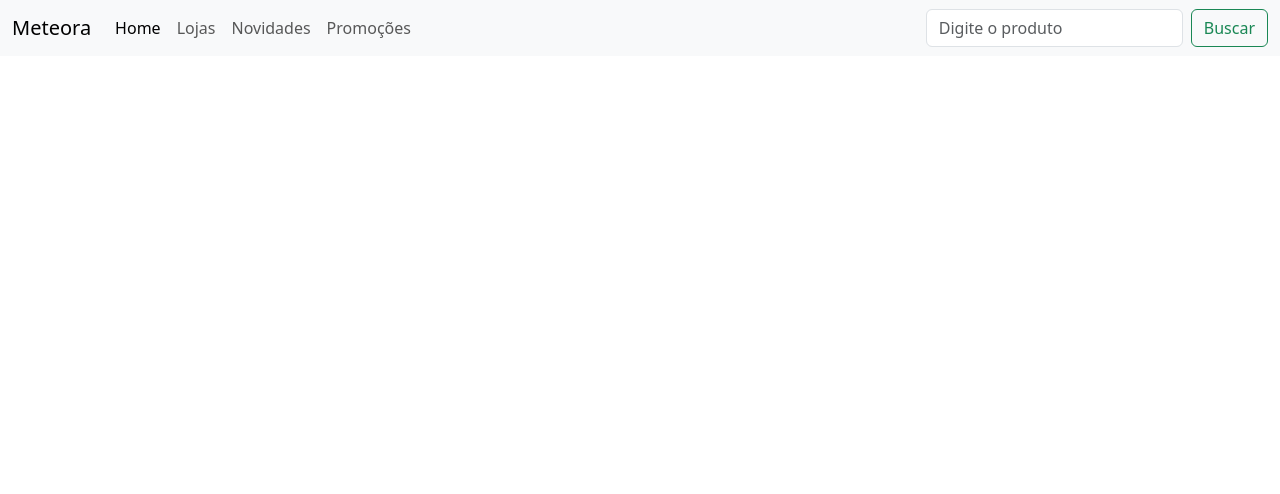
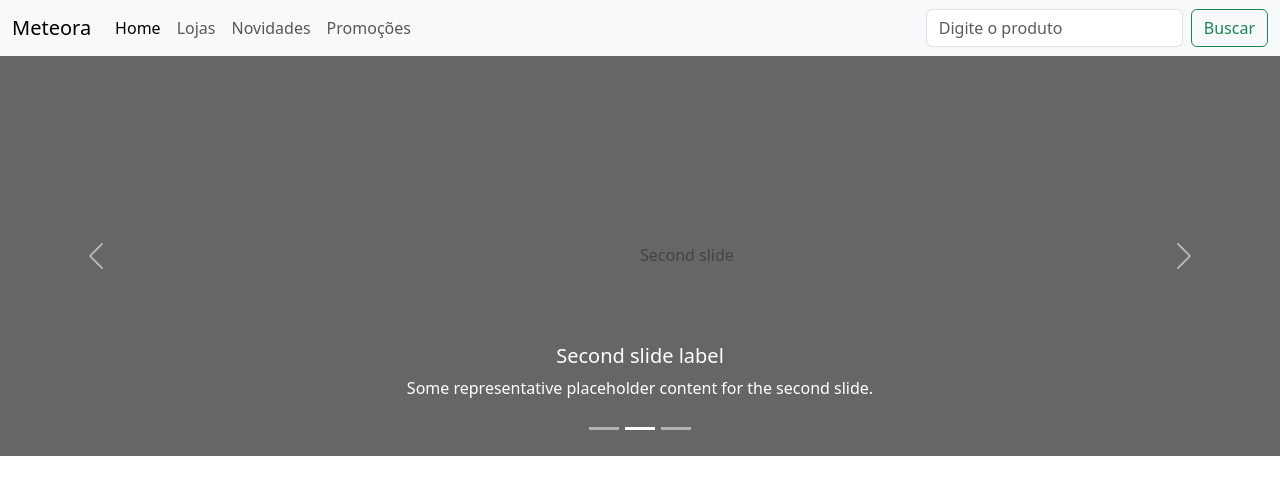
Before and after one commit to FatimaKraiczyi/meteora_alura, a plain HTML site: page index.html in a window 1280 px wide. Both pictures are taken after a click on the link "Meteora". Drawn offline with nearby package versions, Linux system fonts and the light colour scheme.

Commit message:
carousel

```diff
--- a/index.html
+++ b/index.html
@@ -3,12 +3,12 @@
 <head>
   <meta charset="UTF-8">
   <meta name="viewport" content="width=device-width, initial-scale=1.0">
-
     <title>Meteora</title>
-    <link href="https://cdn.jsdelivr.net/npm/bootstrap@5.3.3/dist/css/bootstrap.min.css" rel="stylesheet" integrity="sha384-QWTKZyjpPEjISv5WaRU9OFeRpok6YctnYmDr5pNlyT2bRjXh0JMhjY6hW+ALEwIH" crossorigin="anonymous">
+<link href="https://cdn.jsdelivr.net/npm/bootstrap@5.3.3/dist/css/bootstrap.min.css" rel="stylesheet" integrity="sha384-QWTKZyjpPEjISv5WaRU9OFeRpok6YctnYmDr5pNlyT2bRjXh0JMhjY6hW+ALEwIH" crossorigin="anonymous">
   </head>
   <body>
 
+<!-- Navbar -->
 <nav class="navbar navbar-expand-lg bg-body-tertiary">
   <div class="container-fluid">
     <a class="navbar-brand" href="#">Meteora</a>
@@ -38,6 +38,46 @@
   </div>
 </nav>
 
-    <script src="https://cdn.jsdelivr.net/npm/bootstrap@5.3.3/dist/js/bootstrap.bundle.min.js" integrity="sha384-YvpcrYf0tY3lHB60NNkmXc5s9fDVZLESaAA55NDzOxhy9GkcIdslK1eN7N6jIeHz" crossorigin="anonymous"></script>
-  </body>
+<!-- Carousel -->
+ <div id="carouselExampleCaptions" class="carousel slide" data-bs-ride="carousel">
+      <div class="carousel-indicators">
+        <button type="button" data-bs-target="#carouselExampleCaptions" data-bs-slide-to="0" class="active" aria-current="true" aria-label="Slide 1"></button>
+        <button type="button" data-bs-target="#carouselExampleCaptions" data-bs-slide-to="1" aria-label="Slide 2"></button>
+        <button type="button" data-bs-target="#carouselExampleCaptions" data-bs-slide-to="2" aria-label="Slide 3"></button>
+      </div>
+      <div class="carousel-inner">
+        <div class="carousel-item active">
+          <svg class="bd-placeholder-img bd-placeholder-img-lg d-block w-100" width="800" height="400" xmlns="http://www.w3.org/2000/svg" role="img" aria-label="Placeholder: First slide" preserveAspectRatio="xMidYMid slice" focusable="false"><title>Placeholder</title><rect width="100%" height="100%" fill="#777"></rect><text x="50%" y="50%" fill="#555" dy=".3em">First slide</text></svg>
+          <div class="carousel-caption d-none d-md-block">
+            <h5>First slide label</h5>
+            <p>Some representative placeholder content for the first slide.</p>
+          </div>
+        </div>
+        <div class="carousel-item">
+          <svg class="bd-placeholder-img bd-placeholder-img-lg d-block w-100" width="800" height="400" xmlns="http://www.w3.org/2000/svg" role="img" aria-label="Placeholder: Second slide" preserveAspectRatio="xMidYMid slice" focusable="false"><title>Placeholder</title><rect width="100%" height="100%" fill="#666"></rect><text x="50%" y="50%" fill="#444" dy=".3em">Second slide</text></svg>
+          <div class="carousel-caption d-none d-md-block">
+            <h5>Second slide label</h5>
+            <p>Some representative placeholder content for the second slide.</p>
+          </div>
+        </div>
+        <div class="carousel-item">
+          <svg class="bd-placeholder-img bd-placeholder-img-lg d-block w-100" width="800" height="400" xmlns="http://www.w3.org/2000/svg" role="img" aria-label="Placeholder: Third slide" preserveAspectRatio="xMidYMid slice" focusable="false"><title>Placeholder</title><rect width="100%" height="100%" fill="#555"></rect><text x="50%" y="50%" fill="#333" dy=".3em">Third slide</text></svg>
+          <div class="carousel-caption d-none d-md-block">
+            <h5>Third slide label</h5>
+            <p>Some representative placeholder content for the third slide.</p>
+          </div>
+        </div>
+      </div>
+      <button class="carousel-control-prev" type="button" data-bs-target="#carouselExampleCaptions" data-bs-slide="prev">
+        <span class="carousel-control-prev-icon" aria-hidden="true"></span>
+        <span class="visually-hidden">Previous</span>
+      </button>
+      <button class="carousel-control-next" type="button" data-bs-target="#carouselExampleCaptions" data-bs-slide="next">
+        <span class="carousel-control-next-icon" aria-hidden="true"></span>
+        <span class="visually-hidden">Next</span>
+      </button>
+    </div>
+
+ <script src="https://cdn.jsdelivr.net/npm/bootstrap@5.3.3/dist/js/bootstrap.bundle.min.js" integrity="sha384-YvpcrYf0tY3lHB60NNkmXc5s9fDVZLESaAA55NDzOxhy9GkcIdslK1eN7N6jIeHz" crossorigin="anonymous"></script>
+   </body>
 </html>
```
